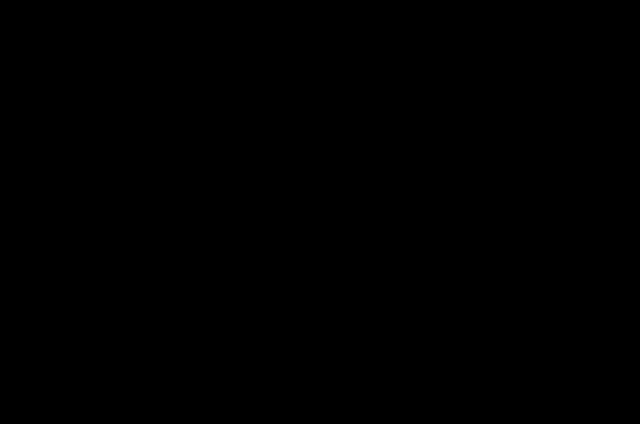
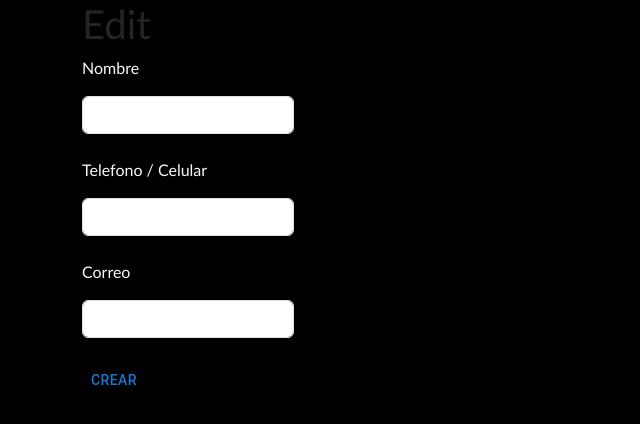
Before and after one commit to CrisDFL/proyecto2021-2022, a React (Create React App) app: page /Edit/1 in a window 1280 px wide. Before the commit this address had no page. Shown: the top 424 px of the page, without its empty margins (0-640 px from the left). Built offline with nearby package versions, Linux system fonts and the light colour scheme; no server answers; the database is empty.

Commit message:
complete table gestionClientes

```diff
--- a/src/Routes/index.tsx
+++ b/src/Routes/index.tsx
@@ -1,8 +1,9 @@
 import { FC } from 'react';
 import { BrowserRouter, Route, Routes } from 'react-router-dom';
-import Create from '../screens/AppWeb/crud/components/create';
-import Edit from '../screens/AppWeb/crud/components/edit';
-import Show from '../screens/AppWeb/crud/components/show';
+import Tables from '../screens/AppWeb/crud/components';
+import Create from '../screens/AppWeb/crud/components/gestionClientes/create';
+import Edit from '../screens/AppWeb/crud/components/gestionClientes/edit';
+import Show from '../screens/AppWeb/crud/components/gestionClientes/show';
 import Login from '../screens/AppWeb/login';
 import Contactanos from '../screens/Contactanos';
 import Galeria from '../screens/Galeria';
@@ -12,12 +13,13 @@
   <BrowserRouter>
     <Routes>
       <Route path="/" element={<Inicio />} />
-      <Route path="Galeria" element={<Galeria />} />
-      <Route path="Contactanos" element={<Contactanos />} />
-      <Route path="Login" element={<Login />} />
-      <Route path="Login/Crud" element={<Show />} />
-      <Route path="Login/Crud/Create" element={<Create />} />
-      <Route path="Login/Crud/Edit" element={<Edit />} />
+      <Route path="/Galeria" element={<Galeria />} />
+      <Route path="/Contactanos" element={<Contactanos />} />
+      <Route path="/Login" element={<Login />} />
+      <Route path="/Tables" element={<Tables />} />
+      <Route path="/Crud" element={<Show />} />
+      <Route path="/Create" element={<Create />} />
+      <Route path="/Edit/:id" element={<Edit />} />
     </Routes>
   </BrowserRouter>
 );
--- a/src/index.css
+++ b/src/index.css
@@ -19,10 +19,12 @@
 
 body {
   position: relative;
-  margin: 0 auto;
+  margin: 0;
   -moz-osx-font-smoothing: grayscale;
   transition: 1s all;
   max-width: 1800px;
   font-family: var(--fontPrimary);
   background-color: var(--black);
+  padding: 0;
+  box-sizing: border-box;
 }
--- a/src/screens/AppWeb/crud/components/edit.tsx
+++ /dev/null
@@ -1,7 +0,0 @@
-import React, { FC } from 'react';
-
-const Edit: FC = () => (
-    <div>edit</div>
-);
-
-export default Edit;
--- a/src/screens/AppWeb/crud/components/create.tsx
+++ b/src/screens/AppWeb/crud/components/gestionClientes/create.tsx
@@ -3,7 +3,7 @@
 import { addDoc, collection } from 'firebase/firestore';
 import React, { FC, useState } from 'react';
 import { useNavigate } from 'react-router-dom';
-import { db } from '../../../../utils/firebase';
+import { db } from '../../../../../utils/firebase';
 
 const Create: FC = () => {
   const [nombre, setNombre] = useState('');
@@ -15,8 +15,8 @@
 
   const store = async (e: any) => {
     e.preventDefault();
-    await addDoc(gestionClientesCollection, { nombre: nombre, tel: tel, correo: correo });
-    navigate('../Login/Crud');
+    await addDoc(gestionClientesCollection, { nombre, tel, correo });
+    navigate('/Create');
   };
   return (
     <div className="container">
@@ -26,19 +26,19 @@
           <form onSubmit={store}>
             <div className="mb-3">
               <label htmlFor="." className="form-label">
-                Nombre
+                <p className="text-light">Nombre</p>
                 <input type="text"value={nombre} className="form-control" onChange={(e) => setNombre(e.target.value)} />
               </label>
             </div>
             <div className="mb-3">
               <label htmlFor="." className="form-label">
-                Telefono / Celular
+              <p className="text-light">Telefono / Celular</p>
                 <input type="text"value={tel} className="form-control" onChange={(e) => setTel(e.target.value)} />
               </label>
             </div>
             <div className="mb-3">
               <label htmlFor="." className="form-label">
-                Correo
+                <p className="text-light">Correo</p>
                 <input type="text"value={correo} className="form-control" onChange={(e) => setCorreo(e.target.value)} />
               </label>
             </div>
--- /dev/null
+++ b/src/screens/AppWeb/crud/components/gestionClientes/edit.tsx
@@ -0,0 +1,73 @@
+import React, { FC, useEffect, useState } from 'react';
+import { useNavigate, useParams } from 'react-router-dom';
+import { getDoc, updateDoc, doc } from 'firebase/firestore';
+import { async } from '@firebase/util';
+import { Button } from '@mui/material';
+import { db } from '../../../../../utils/firebase';
+
+const Edit: FC = () => {
+  const [nombre, setNombre] = useState('');
+  const [tel, setTel] = useState('');
+  const [correo, setCorreo] = useState('');
+
+  const navigate = useNavigate();
+  const { id } = useParams();
+
+  const update = async (e: { preventDefault: () => void; }) => {
+    e.preventDefault();
+    const gestionCliente = doc(db, 'gestionClientes', id);
+    const data = { nombre, tel, correo };
+    await updateDoc(gestionCliente, data);
+    navigate('/Crud');
+  };
+
+  const getGestionClientesById = async (id: any) => {
+    const gestionCliente = await getDoc(doc(db, 'gestionClientes', id));
+
+    if (gestionCliente.exists()) {
+      // console.log(gestionCliente.data());
+      setNombre(gestionCliente.data().nombre);
+      setTel(gestionCliente.data().tel);
+      setCorreo(gestionCliente.data().correo);
+    } else {
+      // console.log('producto no existe');
+    }
+  };
+
+  useEffect(() => {
+    getGestionClientesById(id);
+  }, []);
+
+  return (
+    <div className="container">
+      <div className="row">
+        <div className="col">
+          <h1>Edit</h1>
+          <form onSubmit={update}>
+            <div className="mb-3">
+              <label htmlFor="." className="form-label">
+                <p className="text-light">Nombre</p>
+                <input type="text"value={nombre} className="form-control" onChange={(e) => setNombre(e.target.value)} />
+              </label>
+            </div>
+            <div className="mb-3">
+              <label htmlFor="." className="form-label">
+              <p className="text-light">Telefono / Celular</p>
+                <input type="text"value={tel} className="form-control" onChange={(e) => setTel(e.target.value)} />
+              </label>
+            </div>
+            <div className="mb-3">
+              <label htmlFor="." className="form-label">
+                <p className="text-light">Correo</p>
+                <input type="text"value={correo} className="form-control" onChange={(e) => setCorreo(e.target.value)} />
+              </label>
+            </div>
+          </form>
+          <Button onClick={update}>Crear</Button>
+        </div>
+      </div>
+    </div>
+  );
+};
+
+export default Edit;
--- a/src/screens/AppWeb/crud/components/show.tsx
+++ b/src/screens/AppWeb/crud/components/gestionClientes/show.tsx
@@ -5,8 +5,9 @@
 } from 'firebase/firestore';
 import Swal from 'sweetalert2';
 import withReactContent from 'sweetalert2-react-content';
-import { Button } from '@mui/material';
-import { db } from '../../../../utils/firebase';
+// import { Button } from '@mui/material';
+import { Button } from 'reactstrap';
+import { db } from '../../../../../utils/firebase';
 
 const MySwal = withReactContent(Swal);
 
@@ -24,18 +25,35 @@
     setGestionClientes(
       data.docs.map((doc) => ({ ...doc.data(), id: doc.id })),
     );
-    console.log(gestionClientes);
+    // console.log(gestionClientes);
   };
 
   // 4. funcion para eliminar doc
-  const deleteGestionClientes = async (id: string) => {
+  const deleteGestionClientes = async (id) => {
     const gestionClientesDoc = doc(db, 'gestionClientes', id);
     await deleteDoc(gestionClientesDoc);
     getGestionClientes();
   };
   // 5. funcion de confirmacion para Sweet Alert 2
   const confirmDelete = (id: string) => {
-
+    MySwal.fire({
+      title: 'Estas seguro?',
+      text: '¡No podrás revertir esto!',
+      icon: 'warning',
+      showCancelButton: true,
+      confirmButtonColor: '#3085d6',
+      cancelButtonColor: '#d33',
+      confirmButtonText: '¡Sí, bórralo!',
+    }).then((result) => {
+      if (result.isConfirmed) {
+        deleteGestionClientes(id);
+        Swal.fire(
+          'Eliminado!',
+          'Su dato ha sido eliminado con éxito.',
+          'success',
+        );
+      }
+    });
   };
 
   // 6. usamos useEffect
@@ -48,7 +66,7 @@
       <div className="row">
         <div className="col">
           <div className="d-grid" gap-2>
-            <Link to="./Create" className="btn btn-secondary mt-2 mb-2" >Create</Link>
+            <Link to="/Create" className="btn btn-secondary mt-2 mb-2" >Create</Link>
           </div>
           <table className="table table-dark table-hover">
             <thead>
@@ -67,8 +85,8 @@
                   <td>{gestionCliente.tel}</td>
                   <td>{gestionCliente.correo}</td>
                   <td>
-                    <Link to="./Edit" className="btn btn-light">Editar</Link>
-                    <Button onClick={() => { deleteGestionClientes(gestionCliente.id); }} className="btn btn-danger" >Borrar</Button>
+                    <Link to={`/Edit/${gestionCliente.id}`} className="btn btn-light">Editar</Link>
+                    <Button onClick={() => { confirmDelete(gestionCliente.id); }} className="btn btn-danger">Borrar</Button>
                   </td>
                 </tr>
               ))}
--- /dev/null
+++ b/src/screens/AppWeb/crud/components/index.tsx
@@ -0,0 +1,8 @@
+import { FC } from 'react';
+import GestionClientes from './tables/gestionClientes';
+
+const Tables: FC = () => (
+  <GestionClientes />
+);
+
+export default Tables;
--- /dev/null
+++ b/src/screens/AppWeb/crud/components/tables/gestionClientes.tsx
@@ -0,0 +1,8 @@
+import { FC } from 'react';
+import Show from '../gestionClientes/show';
+
+const GestionClientes: FC = () => (
+  <Show />
+);
+
+export default GestionClientes;
--- a/src/screens/AppWeb/login/index.tsx
+++ b/src/screens/AppWeb/login/index.tsx
@@ -4,19 +4,37 @@
 import { Button } from '@mui/material';
 import { logEvent } from '@firebase/analytics';
 import { useNavigate } from 'react-router-dom';
+import Swal from 'sweetalert2';
+import withReactContent from 'sweetalert2-react-content';
 import { analytics } from '../../../utils/firebase';
 
 const Login: FC = () => {
   const [email, setEmail] = useState('');
   const [password, setPassword] = useState('');
   const navigate = useNavigate();
+  const MySwal = withReactContent(Swal);
   const auth = getAuth();
   const iniciar = () => {
     signInWithEmailAndPassword(auth, email, password)
       .then((userCredential) => {
         const { user } = userCredential;
-        navigate('./Crud');
-        console.log('Inicio sesion exitoso: ', user.email, password);
+        navigate('/Tables');
+        const Toast = MySwal.mixin({
+          toast: true,
+          position: 'top-end',
+          showConfirmButton: false,
+          timer: 2000,
+          timerProgressBar: true,
+          didOpen: (toast) => {
+            toast.addEventListener('mouseenter', Swal.stopTimer);
+            toast.addEventListener('mouseleave', Swal.resumeTimer);
+          },
+        });
+
+        Toast.fire({
+          icon: 'success',
+          title: 'Inicio de sesión éxitoso!',
+        });
       })
       .catch((error) => {
         console.log(error);
@@ -69,7 +87,7 @@
             </Button>
           </div>
           <br />
-          <a id="regresar" href=".">
+          <a id="regresar" href="/">
             Regresar
           </a>
         </form>
```
